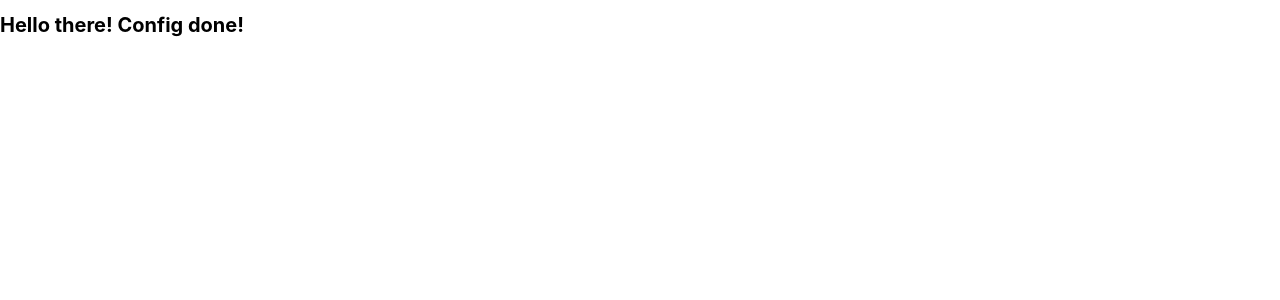
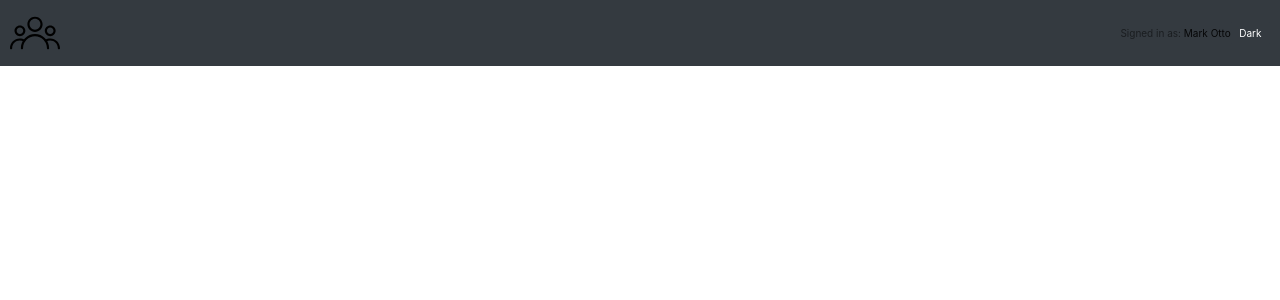
Before and after one commit to przemskydev/SocialApp2, a React (Create React App) app: page / in a window 1280 px wide. Shown: the top 300 px of the page. Built offline with nearby package versions, Linux system fonts and the light colour scheme.

Commit message:
adding react-bootstrap as gui

```diff
--- a/package.json
+++ b/package.json
@@ -6,11 +6,12 @@
     "@testing-library/jest-dom": "^4.2.4",
     "@testing-library/react": "^9.5.0",
     "@testing-library/user-event": "^7.2.1",
-    "bulma": "^0.9.0",
+    "bootstrap": "^4.5.2",
     "dotenv": "^8.2.0",
     "eslint": "^6.6.0",
     "eslint-config-prettier": "^6.11.0",
     "react": "^16.13.1",
+    "react-bootstrap": "^1.3.0",
     "react-dom": "^16.13.1",
     "react-router-dom": "^5.2.0",
     "react-scripts": "3.4.3"
--- /dev/null
+++ b/src/components/nav/navbar.js
@@ -0,0 +1,27 @@
+import React from 'react';
+import { Navbar, Button } from 'react-bootstrap';
+import logo from '../../assets/logo.svg';
+
+const NavBar = () => (
+  <>
+    <Navbar bg="dark" fixed="top">
+      <Navbar.Brand href="/">
+        <img
+          src={logo}
+          width="50"
+          height="50"
+          className="d-inline-block align-top"
+          alt="React Bootstrap logo"
+        />
+      </Navbar.Brand>
+      <Navbar.Collapse className="justify-content-end">
+        <Navbar.Text>
+          Signed in as: <a href="#login">Mark Otto</a>
+        </Navbar.Text>
+        <Button variant="dark">Dark</Button>
+      </Navbar.Collapse>
+    </Navbar>
+  </>
+);
+
+export default NavBar;
--- a/src/index.js
+++ b/src/index.js
@@ -3,12 +3,13 @@ import ReactDOM from 'react-dom';
 import './index.css';
 import App from './App';
 import * as serviceWorker from './serviceWorker';
+import 'bootstrap/dist/css/bootstrap.min.css';
 
 ReactDOM.render(
   <React.StrictMode>
     <App />
   </React.StrictMode>,
-  document.getElementById('root')
+  document.getElementById('root'),
 );
 
 // If you want your app to work offline and load faster, you can change
--- a/src/views/Main.view.js
+++ b/src/views/Main.view.js
@@ -1,5 +1,13 @@
 import React from 'react';
+import NavBar from '../components/nav/navbar';
 
-const MainView = () => <h1>Hello there! Config done!</h1>;
+const MainView = () => {
+  return (
+    <>
+      <NavBar />
+      <h1>Hello there!</h1>
+    </>
+  );
+};
 
 export default MainView;
```
Also changed, not shown: src/assets/logo.svg (added), 1 other file (tests, documents, lock files or other folders).
